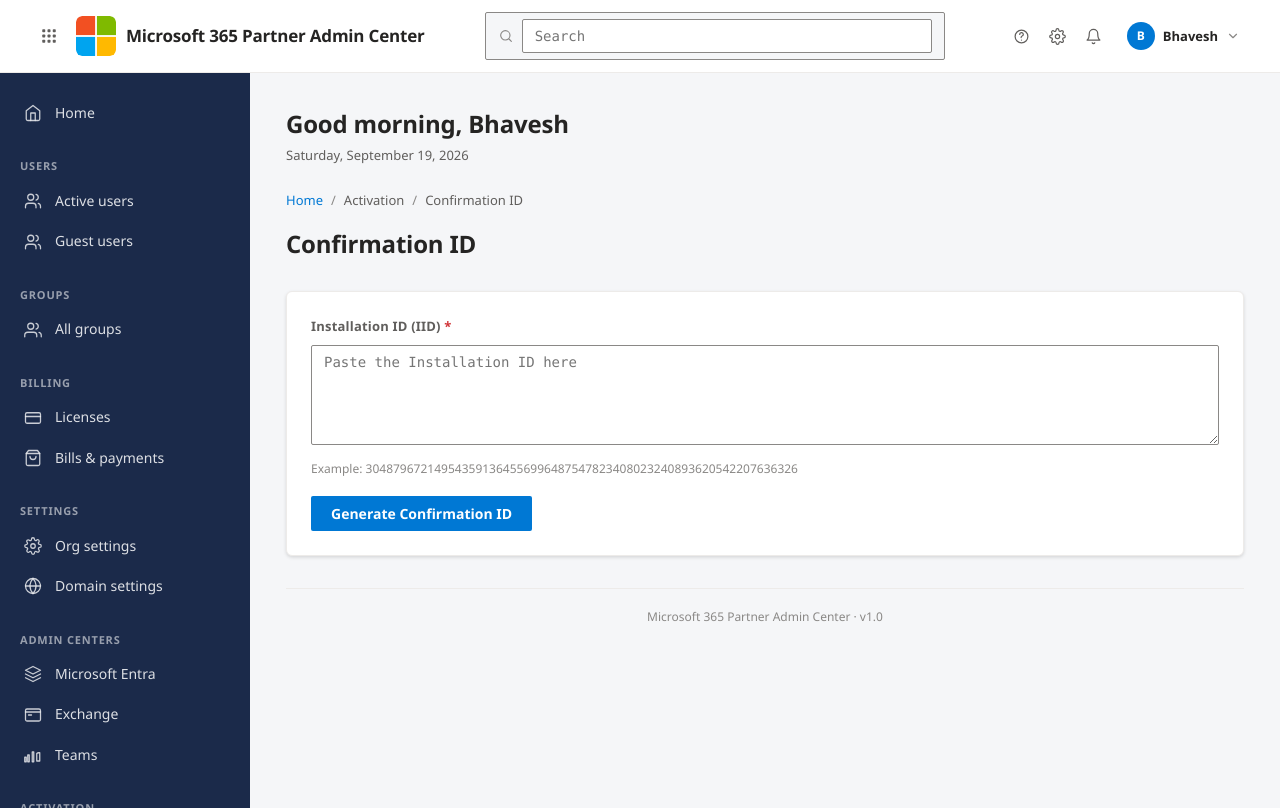
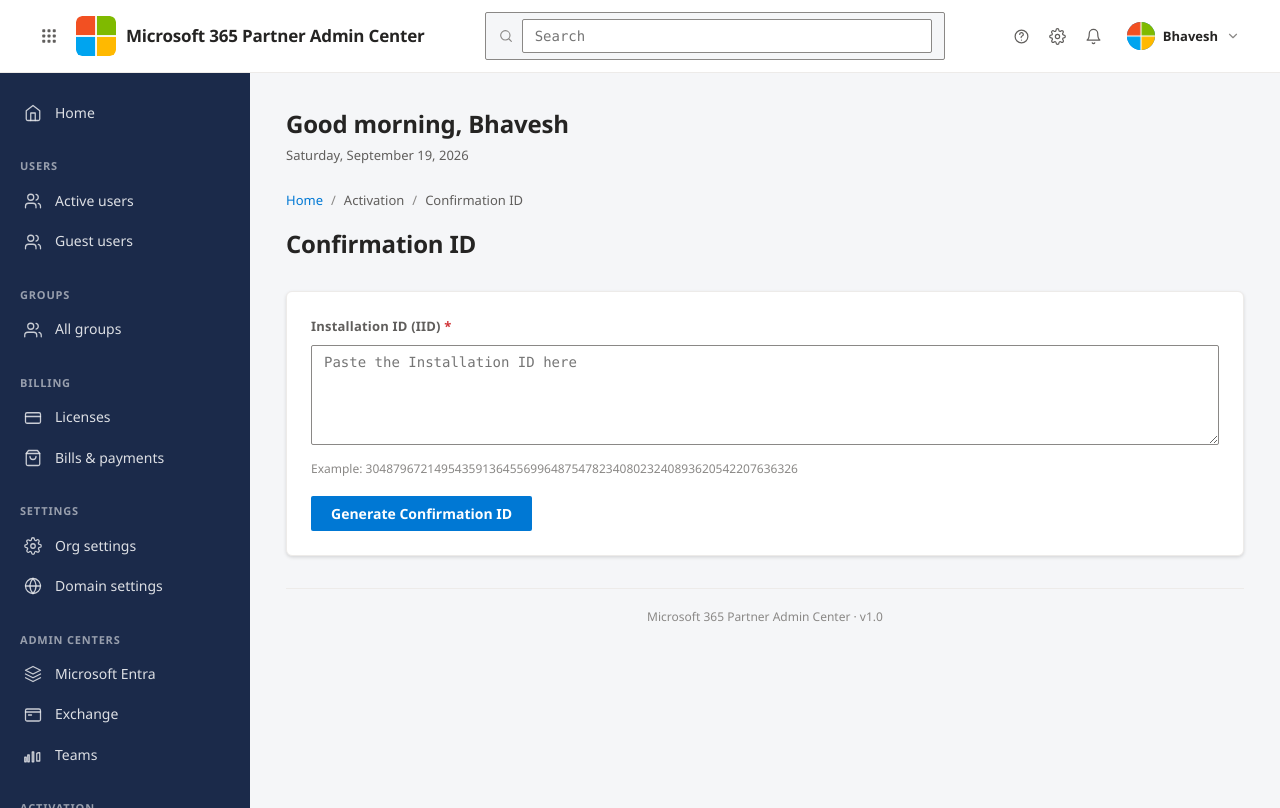
Before and after one commit to bparihar/cidms-portal, a website: page index.html in a window 1280 px wide. Drawn offline with Linux system fonts and the light colour scheme.

Commit message:
Use same logo icon everywhere: favicon + avatar (header and dropdown)

```diff
--- a/index.html
+++ b/index.html
@@ -3,7 +3,7 @@
 <head>
 <meta charset="UTF-8">
 <meta name="viewport" content="width=device-width, initial-scale=1.0">
-<link rel="icon" type="image/webp" href="favicon.webp">
+<link rel="icon" type="image/png" href="logo.png">
 <title>Microsoft 365 Partner Admin Center</title>
 <style>
   :root {
@@ -201,6 +201,14 @@
     justify-content: center;
     flex-shrink: 0;
     user-select: none;
+    overflow: hidden;
+  }
+
+  .avatar img {
+    width: 100%;
+    height: 100%;
+    object-fit: cover;
+    display: block;
   }
 
   .user-name {
@@ -830,12 +838,12 @@
       <svg viewBox="0 0 24 24" fill="none" stroke="currentColor" stroke-width="1.7" stroke-linecap="round" stroke-linejoin="round"><path d="M18 8a6 6 0 0 0-12 0c0 7-3 9-3 9h18s-3-2-3-9"/><path d="M13.73 21a2 2 0 0 1-3.46 0"/></svg>
     </button>
     <div class="user-menu" id="userMenu" onclick="toggleUserMenu(event)">
-      <div class="avatar">B</div>
+      <div class="avatar"><img src="logo.png" alt="Microsoft 365"></div>
       <span class="user-name">Bhavesh</span>
       <svg class="chevron" viewBox="0 0 24 24" fill="none" stroke="currentColor" stroke-width="2" stroke-linecap="round" stroke-linejoin="round"><path d="m6 9 6 6 6-6"/></svg>
       <div class="user-dropdown" id="userDropdown">
         <div class="dropdown-user">
-          <div class="avatar avatar-lg">B</div>
+          <div class="avatar avatar-lg"><img src="logo.png" alt="Microsoft 365"></div>
           <div>
             <div class="dropdown-name">Bhavesh</div>
             <div class="dropdown-email">bhavesh@techvisitsystems.in</div>
```
Also changed, not shown: login.html (+1 -1 lines).
